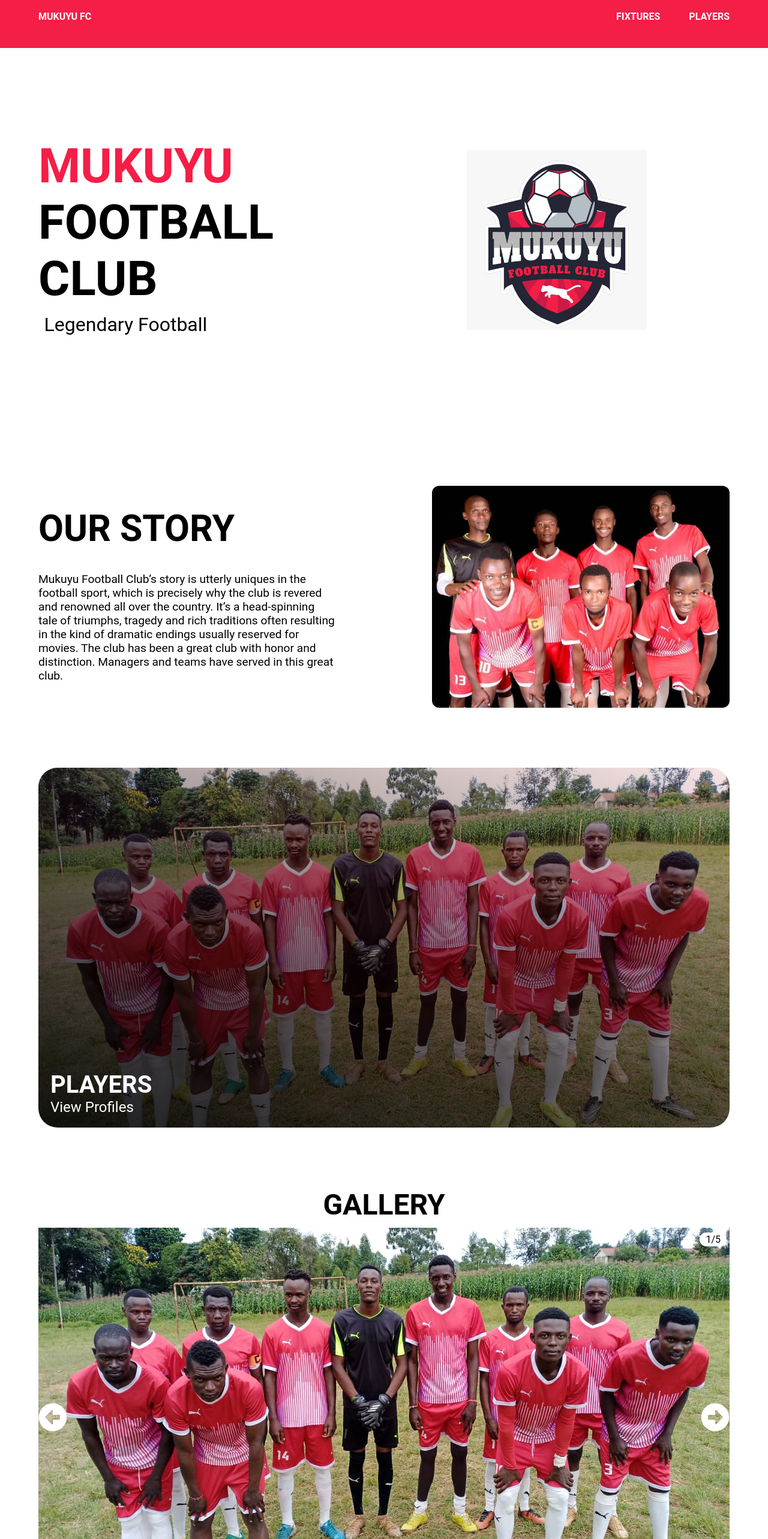
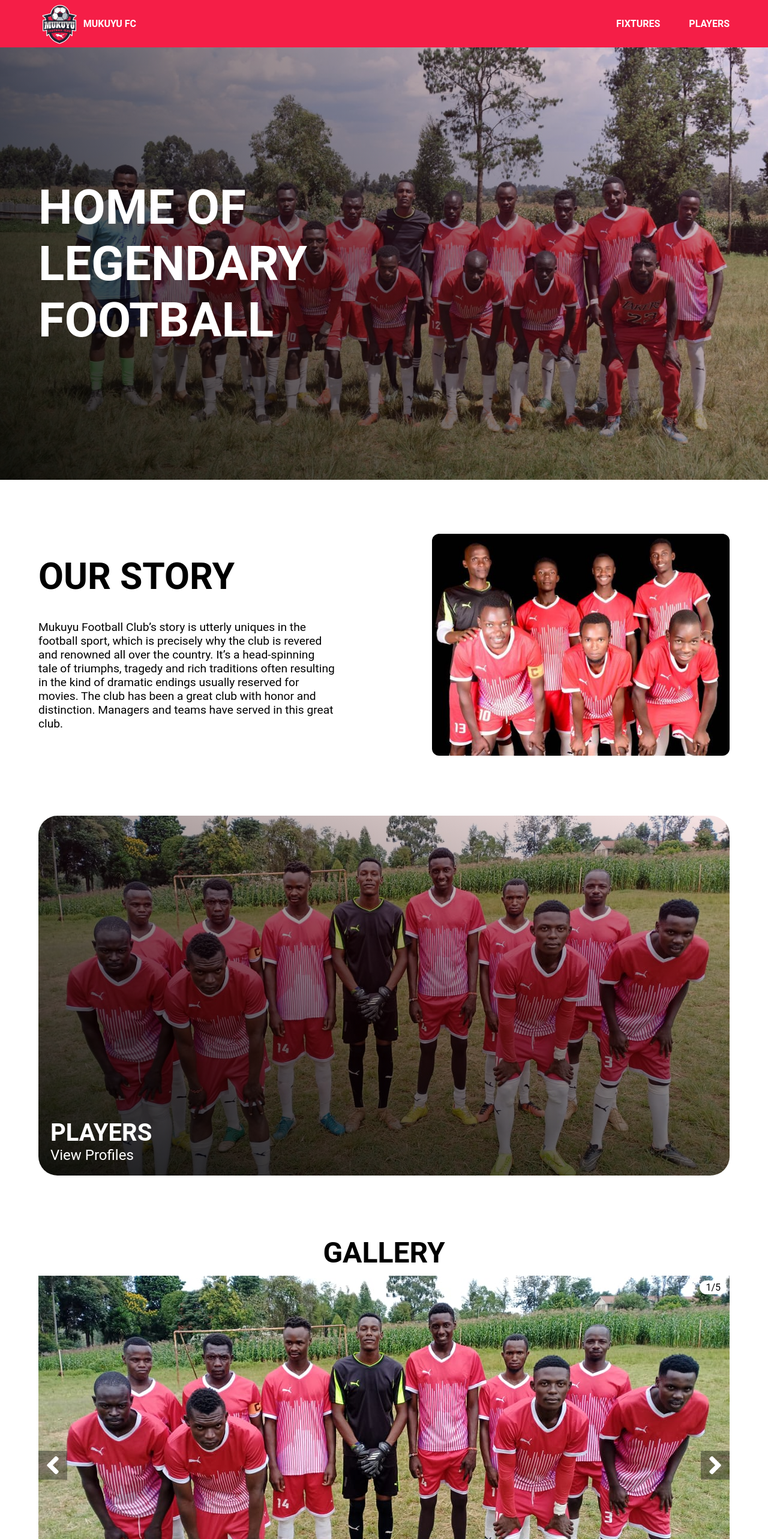
Before and after one commit to AlexAaqil/Mukuyu-Football-Club, a React (Vite) app: page / in a window 1280 px wide. Shown: the top 2566 px of the page at 60% size. Built offline with nearby package versions, Linux system fonts and the light colour scheme.

Commit message:
adjusted the styling for Hero, Gallery and Navbar

```diff
--- a/index.html
+++ b/index.html
@@ -2,7 +2,7 @@
 <html lang="en">
   <head>
     <meta charset="UTF-8" />
-    <link rel="icon" type="image/svg+xml" href="/src/assets/images/logo.jpeg" />
+    <link rel="icon" type="image/svg+xml" href="/src/assets/images/logo.png" />
     <meta name="viewport" content="width=device-width, initial-scale=1.0" />
     <title>Mukuyu Football Club</title>
   </head>
--- a/src/assets/images/images.jsx
+++ b/src/assets/images/images.jsx
@@ -1,5 +1,5 @@
 // General Images
-import logo from "./logo.jpeg";
+import logo from "./logo.png";
 import table from "./table.jpeg";
 import team_photo from "./team photo.jpg";
 import image01 from "./01.jpeg";
--- a/src/containers/Gallery/ImageSlider.jsx
+++ b/src/containers/Gallery/ImageSlider.jsx
@@ -1,10 +1,6 @@
 import { useState } from "react";
 import PropTypes from "prop-types";
-import {
-  FaArrowAltCircleRight,
-  FaArrowAltCircleLeft,
-  FaCircle,
-} from "react-icons/fa";
+import { FaAngleRight, FaAngleLeft, FaCircle } from "react-icons/fa";
 
 const ImageSlider = ({ slides }) => {
   const [current, setCurrent] = useState(0);
@@ -40,11 +36,11 @@
             className={index === current ? "slide active" : "slide"}
             key={index}
           >
-            <FaArrowAltCircleLeft
+            <FaAngleLeft
               className="icon left-arrow"
               onClick={prevSlide}
             />
-            <FaArrowAltCircleRight
+            <FaAngleRight
               className="icon right-arrow"
               onClick={nextSlide}
             />
--- a/src/containers/Gallery/gallery.scss
+++ b/src/containers/Gallery/gallery.scss
@@ -13,7 +13,7 @@
         width: 0;
         opacity: 0;
         visibility: hidden;
-        transition: opacity 0.7s ease-in-out;
+        transition: opacity 0.5s ease-in-out;
       }
 
       .active {
@@ -26,9 +26,10 @@
 
         .icon {
           position: absolute;
-          font-size: 2.2em;
+          font-size: 2em;
           z-index: 1;
           top: 50%;
+          background: rgba(0, 0, 0, 0.35);
           cursor: pointer;
         }
 
--- a/src/containers/Hero/hero.scss
+++ b/src/containers/Hero/hero.scss
@@ -25,25 +25,28 @@
   }
 }
 
-@media screen and (width >= 900px){
+@media screen and (width >= 900px) {
   .Hero {
-        height: 90vh;
+    height: 100vh;
     display: flex;
     align-items: center;
+    background: linear-gradient(45deg, rgba(0, 0, 0, 0.9), rgba(241, 22, 106, 0.1)),
+      url("../../assets/images/02.jpeg");
+    background-repeat: no-repeat;
+    background-position: center;
+    background-size: cover;
 
     .container {
       display: grid;
       grid-template-columns: 1fr 1fr;
 
       .text {
+        color: #fff;
+
         h1 {
           font-size: 5em;
           text-transform: uppercase;
           text-align: left;
-
-                    span {
-                        color: #F51E47;
-                    }
         }
 
         p {
@@ -51,6 +54,10 @@
           text-align: left;
         }
       }
+
+      img {
+        display: none;
       }
     }
   }
+}
--- a/src/containers/Hero/index.jsx
+++ b/src/containers/Hero/index.jsx
@@ -7,10 +7,12 @@
     <section id="hero" className="Hero">
       <div className="container">
         <div className="text">
+          {/* <h1>
+            <span>Mukuyu</span> Football Club
+          </h1> */}
           <h1>
-            <span>Mukuyu</span> Football Club
+            Home of Legendary <br /> Football
           </h1>
-          <p>Legendary Football</p>
         </div>
         <img src={images.logo} alt="logo" />
       </div>
--- a/src/containers/Navbar/index.jsx
+++ b/src/containers/Navbar/index.jsx
@@ -1,7 +1,7 @@
 import { useState } from "react";
 import {FaBars, FaTimes} from "react-icons/fa";
 import "./navbar.scss";
-
+import images from "../../assets/images/images"
 
 export default function Navbar() {
     const [showNavbar, setShowNavbar] = useState(false);
@@ -14,6 +14,7 @@
       <nav>
         <div className="container">
           <a href="/" className="brand">
+            <img src={images.logo} alt="Logo" />
             Mukuyu FC
           </a>
 
--- a/src/containers/Navbar/navbar.scss
+++ b/src/containers/Navbar/navbar.scss
@@ -1,21 +1,30 @@
 nav {
   width: 100%;
-  height: 10vh;
   position: fixed;
   top: 0;
-  padding: 0.5em 0;
   z-index: 10;
   background: #f51e47;
 
   .container {
     display: flex;
+    align-items: center;
     justify-content: space-between;
+    padding: 0.18em 5%;
 
     a {
       text-decoration: none;
       color: #fff;
       font-weight: bold;
       text-transform: uppercase;
+      padding: 0.1em 0;
+
+      display: flex;
+      align-items: center;
+      gap: 0 0.3em;
+
+      img {
+        width: 70px;
+      }
     }
 
     ul {
--- a/src/containers/PlayersProfiles/profiles.scss
+++ b/src/containers/PlayersProfiles/profiles.scss
@@ -16,6 +16,7 @@
         ),
         url("../../assets/images/01.jpeg");
       background-size: cover;
+      background-repeat: no-repeat;
       background-position: center;
       position: relative;
       border-radius: 32px;
```
Also changed, not shown: src/assets/images/logo.png (added). Lines whose indentation alone changed are shown as unchanged.
